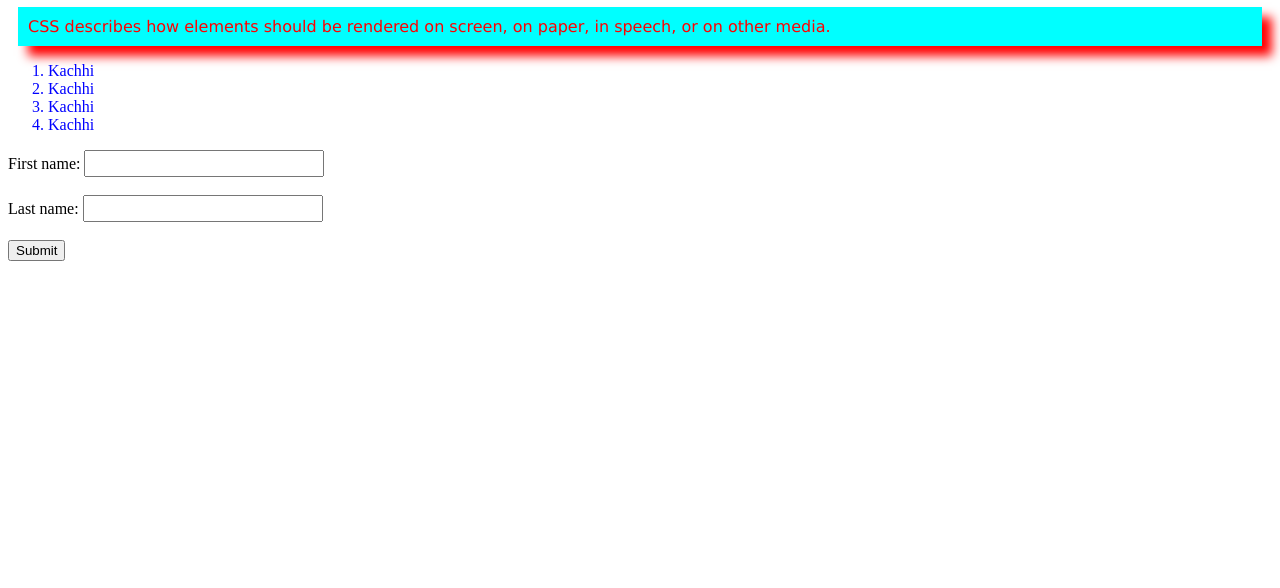
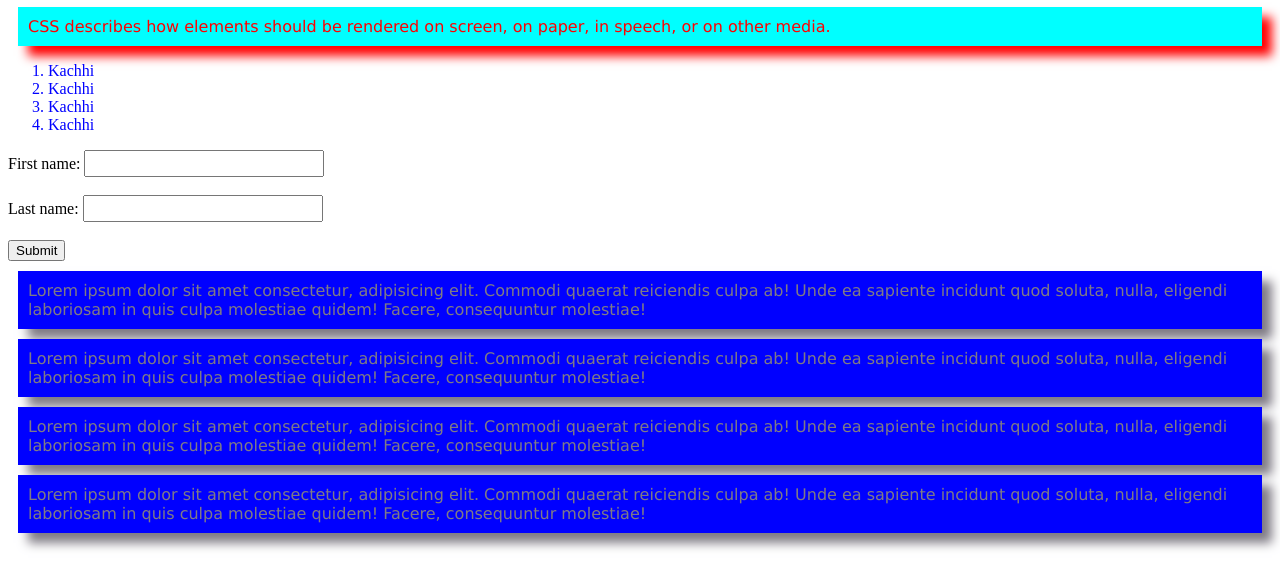
Before and after one commit to alfaz08/my-first-github-repo, a plain HTML site: page index.html in a window 1280 px wide. Shown: the part 126-714 px from the top of the page. Drawn offline with Linux system fonts and the light colour scheme.

Commit message:
second commit

```diff
--- a/index.html
+++ b/index.html
@@ -26,6 +26,17 @@
   </form>
 
 
-
+  <P>Lorem ipsum dolor sit amet consectetur, adipisicing elit. Commodi quaerat reiciendis culpa ab! Unde ea sapiente
+    incidunt quod soluta, nulla, eligendi laboriosam in quis
+     culpa molestiae quidem! Facere, consequuntur molestiae!</P>
+     <P>Lorem ipsum dolor sit amet consectetur, adipisicing elit. Commodi quaerat reiciendis culpa ab! Unde ea sapiente
+      incidunt quod soluta, nulla, eligendi laboriosam in quis
+       culpa molestiae quidem! Facere, consequuntur molestiae!</P>
+       <P>Lorem ipsum dolor sit amet consectetur, adipisicing elit. Commodi quaerat reiciendis culpa ab! Unde ea sapiente
+        incidunt quod soluta, nulla, eligendi laboriosam in quis
+         culpa molestiae quidem! Facere, consequuntur molestiae!</P>
+         <P>Lorem ipsum dolor sit amet consectetur, adipisicing elit. Commodi quaerat reiciendis culpa ab! Unde ea sapiente
+          incidunt quod soluta, nulla, eligendi laboriosam in quis
+           culpa molestiae quidem! Facere, consequuntur molestiae!</P>
 </body>
 </html>
```
